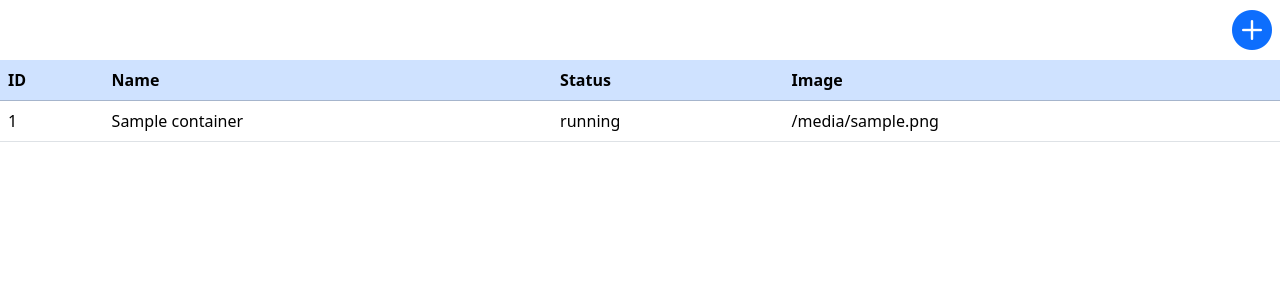
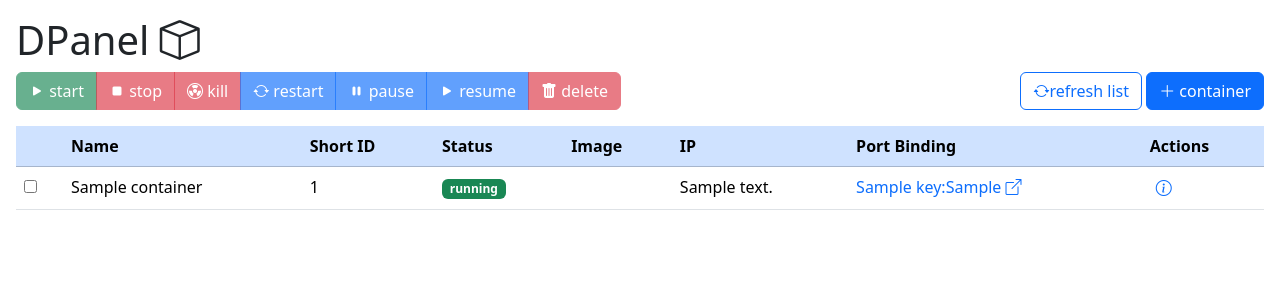
Before and after one commit to breyr/dpanel, a Flask app: template templates/index.html in a window 1280 px wide. Shown: the top 300 px of the page. Run offline with Flask 3, Linux system fonts and the light colour scheme; the template is opened without the code that fills it: most values are stand-ins (such as "Sample title", 1, 10 or a date in 2020); some libraries are stand-ins or nearby versions.

Commit message:
frontend updates

```diff
--- a/app.py
+++ b/app.py
@@ -7,8 +7,14 @@
 
 @app.route("/")
 def index():
-    containers = client.containers.list()
+    # get containers
+    containers = client.containers.list(all=True)
     return render_template("index.html", containers=containers)
+
+
+@app.route("/info/<containerId>")
+def info(containerId):
+    return client.containers.get(container_id=containerId).attrs
 
 
 if __name__ == "__main__":
--- a/static/css/custom.css
+++ b/static/css/custom.css
@@ -2,3 +2,16 @@
     margin: 0;
     overflow-x: hidden;
 }
+
+a {
+    text-decoration: none;
+}
+
+.opacity-full {
+    opacity: 1;
+}
+
+.transparent-btn {
+    background-color: transparent;
+    border: none;
+}
--- /dev/null
+++ b/static/js/lib.js
@@ -0,0 +1,14 @@
+function getInfo(containerId) {
+    fetch('/info/' + containerId)
+        .then(response => response.json())
+        .then(data => {
+            // Create a new Blob from the JSON string
+            var blob = new Blob([JSON.stringify(data, null, 2)], { type: 'application/json' });
+
+            // Create an object URL from the Blob
+            var url = URL.createObjectURL(blob);
+
+            // Open the URL in a new tab
+            window.open(url, '_blank');
+        });
+}
--- a/templates/index.html
+++ b/templates/index.html
@@ -14,25 +14,71 @@
     <link href="{{ url_for('static', filename='css/custom.css') }}" rel="stylesheet">
 </head>
 
-<body>
-    <div class="text-end mx-2">
-        <span class="text-primary fs-1"><i class="bi bi-plus-circle-fill"></i></span>
+<body class="p-3">
+    <div>
+        <h1>DPanel <i class="bi bi-box"></i></h1>
+    </div>
+    <div class="d-flex justify-content-between mb-3">
+        <div class="btn-group" role="group" aria-label="Basic example">
+            <button type="button" class="btn btn-success disabled"><i class="bi bi-play-fill"></i> start</button>
+            <button type="button" class="btn btn-danger disabled"><i class="bi bi-stop-fill"></i> stop</button>
+            <button type="button" class="btn btn-danger disabled"><i class="bi bi-radioactive"></i> kill</button>
+            <button type="button" class="btn btn-primary disabled"><i class="bi bi-arrow-repeat"></i> restart</button>
+            <button type="button" class="btn btn-primary disabled"><i class="bi bi-pause-fill"></i> pause</button>
+            <button type="button" class="btn btn-primary disabled"><i class="bi bi-play-fill"></i> resume</button>
+            <button class="btn btn-danger disabled"><i class="bi bi-trash-fill"></i> delete</button>
+        </div>
+        <div>
+            <button class="btn btn-outline-primary" onclick="location.reload();"><i
+                    class="bi bi-arrow-repeat"></i>refresh list</button>
+            <button class="btn btn-primary"><i class="bi bi-plus-lg"></i> container</button>
+        </div>
     </div>
     <main>
-        <table class="table table-hover">
+        <table class="table">
             <thead class="table-primary">
-                <th scope="col">ID</th>
+                <th></th>
                 <th scope="col">Name</th>
+                <th scope="col">Short ID</th>
                 <th scope="col">Status</th>
                 <th scope="col">Image</th>
+                <th scope="col">IP</th>
+                <th scope="col">Port Binding</th>
+                <th scope="col">Actions</th>
             </thead>
             <tbody>
                 {% for container in containers %}
                 <tr>
+                    <td>
+                        <input type="checkbox" value="{{ container.short_id }}">
+                    </td>
+                    <td>{{ container.name }}</td>
                     <td scope="row">{{ container.short_id }}</td>
-                    <td>{{ container.name }}</td>
-                    <td>{{ container.status }}</td>
-                    <td>{{ container.image }}</td>
+                    <td>
+                        {% if container.status == "running" %}
+                        <span class="badge bg-success">{{ container.status }}</span>
+                        {% elif container.status == "paused" %}
+                        <span class="badge bg-warning">{{ container.status }}</span>
+                        {% elif container.status == "exited" %}
+                        <span class="badge bg-danger">{{ container.status }}</span>
+                        {% else %}
+                        <span class="badge bg-secondary">{{ container.status }}</span>
+                        {% endif %}
+                    </td>
+                    <td>{{ container.attrs['Config']['Image'] }}</td>
+                    <td>{{ container.attrs['NetworkSettings']['IPAddress'] }}</td>
+                    <td>
+                        {% for key, value in container.attrs['HostConfig']['PortBindings'].items() %}
+                        {% for item in value %}
+                        <a href="http://localhost:{{ item['HostPort'] }}" target="_blank">{{ key.split('/')[0] }}:{{
+                            item['HostPort']
+                            }} <i class="bi bi-box-arrow-up-right"></i></a>
+                        {% endfor %}
+                        {% endfor %}
+                    </td>
+                    <td><button class="transparent-btn" onclick="getInfo('{{ container.short_id }}')"><i
+                                class="bi bi-info-circle text-primary"></i></button>
+                    </td>
                 </tr>
                 {% endfor %}
             </tbody>
@@ -42,6 +88,7 @@
     <script src="https://cdn.jsdelivr.net/npm/bootstrap@5.3.3/dist/js/bootstrap.bundle.min.js"
         integrity="sha384-YvpcrYf0tY3lHB60NNkmXc5s9fDVZLESaAA55NDzOxhy9GkcIdslK1eN7N6jIeHz"
         crossorigin="anonymous"></script>
+    <script src="{{ url_for('static', filename='js/lib.js') }}"></script>
 </body>
 
 </html>
```
Also changed, not shown: README.md.
